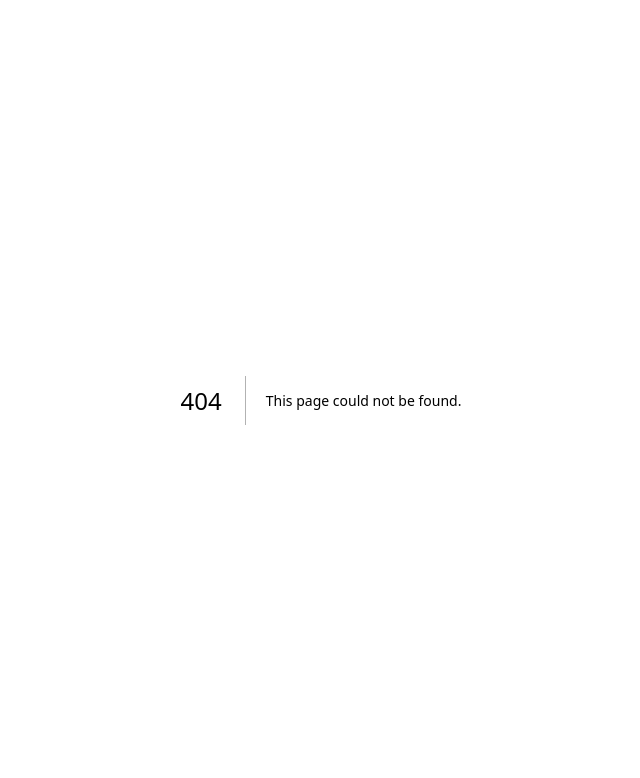
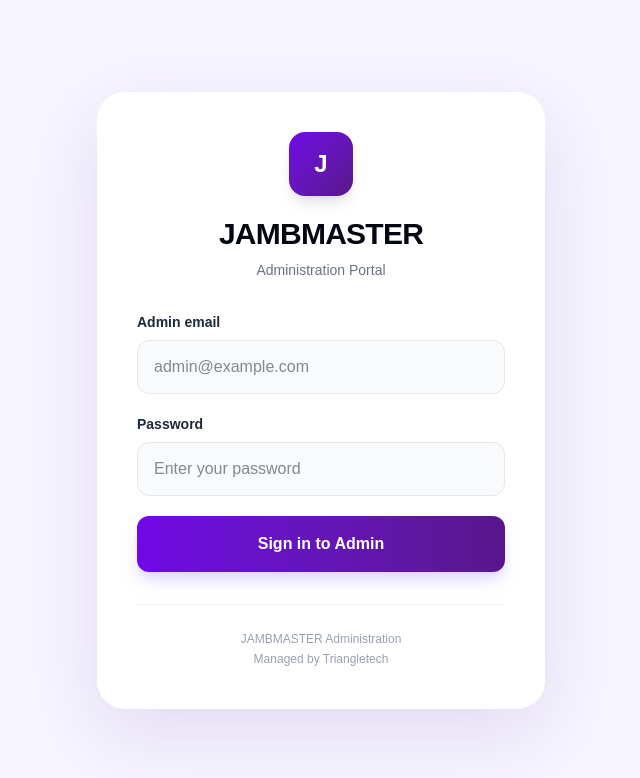
Before and after one commit to Timijane/jambmaster, a Next.js app: page /admin/login in a window 1280 px wide. Before the commit this address had no page. Shown: the top 778 px of the page, without its empty margins (319-959 px from the left). Built offline with nearby package versions, Linux system fonts and the light colour scheme.

Commit message:
Create page.tsx

```diff
--- /dev/null
+++ b/app/admin/login/page.tsx
@@ -0,0 +1,148 @@
+"use client";
+
+import { FormEvent, useState } from "react";
+import {
+  signInWithEmailAndPassword,
+  signOut,
+} from "firebase/auth";
+import { auth } from "@/lib/firebase";
+import { useRouter } from "next/navigation";
+
+export default function AdminLoginPage() {
+  const router = useRouter();
+
+  const [email, setEmail] = useState("");
+  const [password, setPassword] = useState("");
+  const [loading, setLoading] = useState(false);
+  const [error, setError] = useState("");
+
+  async function handleLogin(event: FormEvent<HTMLFormElement>) {
+    event.preventDefault();
+
+    setError("");
+    setLoading(true);
+
+    try {
+      const credential = await signInWithEmailAndPassword(
+        auth,
+        email,
+        password
+      );
+
+      /*
+       * At this stage we authenticate the Firebase account.
+       * Admin authorization will be added through Firestore
+       * before the production admin dashboard is finalized.
+       */
+
+      const user = credential.user;
+
+      if (!user.email) {
+        await signOut(auth);
+        throw new Error("This account does not have an email address.");
+      }
+
+      router.push("/admin");
+    } catch (err: unknown) {
+      console.error(err);
+
+      if (err instanceof Error) {
+        setError(err.message);
+      } else {
+        setError("Unable to sign in.");
+      }
+    } finally {
+      setLoading(false);
+    }
+  }
+
+  return (
+    <main className="min-h-screen bg-[#f7f5ff] px-5 py-10">
+      <div className="mx-auto flex min-h-[90vh] max-w-md items-center justify-center">
+        <div className="w-full rounded-[28px] bg-white p-8 shadow-[0_25px_80px_rgba(76,29,149,0.12)] sm:p-10">
+
+          <div className="mb-8 text-center">
+            <div className="mx-auto mb-5 flex h-16 w-16 items-center justify-center rounded-2xl bg-gradient-to-br from-violet-700 to-purple-900 text-2xl font-black text-white shadow-lg">
+              J
+            </div>
+
+            <h1 className="text-3xl font-black tracking-tight text-gray-950">
+              JAMBMASTER
+            </h1>
+
+            <p className="mt-2 text-sm text-gray-500">
+              Administration Portal
+            </p>
+          </div>
+
+          <form onSubmit={handleLogin} className="space-y-5">
+
+            <div>
+              <label
+                htmlFor="email"
+                className="mb-2 block text-sm font-semibold text-gray-800"
+              >
+                Admin email
+              </label>
+
+              <input
+                id="email"
+                type="email"
+                autoComplete="email"
+                required
+                value={email}
+                onChange={(event) => setEmail(event.target.value)}
+                placeholder="admin@example.com"
+                className="w-full rounded-xl border border-gray-200 bg-gray-50 px-4 py-3.5 text-gray-900 outline-none transition focus:border-violet-600 focus:bg-white focus:ring-4 focus:ring-violet-100"
+              />
+            </div>
+
+            <div>
+              <label
+                htmlFor="password"
+                className="mb-2 block text-sm font-semibold text-gray-800"
+              >
+                Password
+              </label>
+
+              <input
+                id="password"
+                type="password"
+                autoComplete="current-password"
+                required
+                value={password}
+                onChange={(event) => setPassword(event.target.value)}
+                placeholder="Enter your password"
+                className="w-full rounded-xl border border-gray-200 bg-gray-50 px-4 py-3.5 text-gray-900 outline-none transition focus:border-violet-600 focus:bg-white focus:ring-4 focus:ring-violet-100"
+              />
+            </div>
+
+            {error && (
+              <div className="rounded-xl border border-red-100 bg-red-50 px-4 py-3 text-sm text-red-700">
+                Unable to sign in. Please check your email and password.
+              </div>
+            )}
+
+            <button
+              type="submit"
+              disabled={loading}
+              className="w-full rounded-xl bg-gradient-to-r from-violet-700 to-purple-900 px-5 py-4 font-bold text-white shadow-lg shadow-violet-200 transition hover:-translate-y-0.5 hover:shadow-xl disabled:cursor-not-allowed disabled:opacity-60"
+            >
+              {loading ? "Signing in..." : "Sign in to Admin"}
+            </button>
+
+          </form>
+
+          <div className="mt-8 border-t border-gray-100 pt-6 text-center">
+            <p className="text-xs leading-5 text-gray-400">
+              JAMBMASTER Administration
+              <br />
+              Managed by Triangletech
+            </p>
+          </div>
+
+        </div>
+      </div>
+    </main>
+  );
+                }
```
